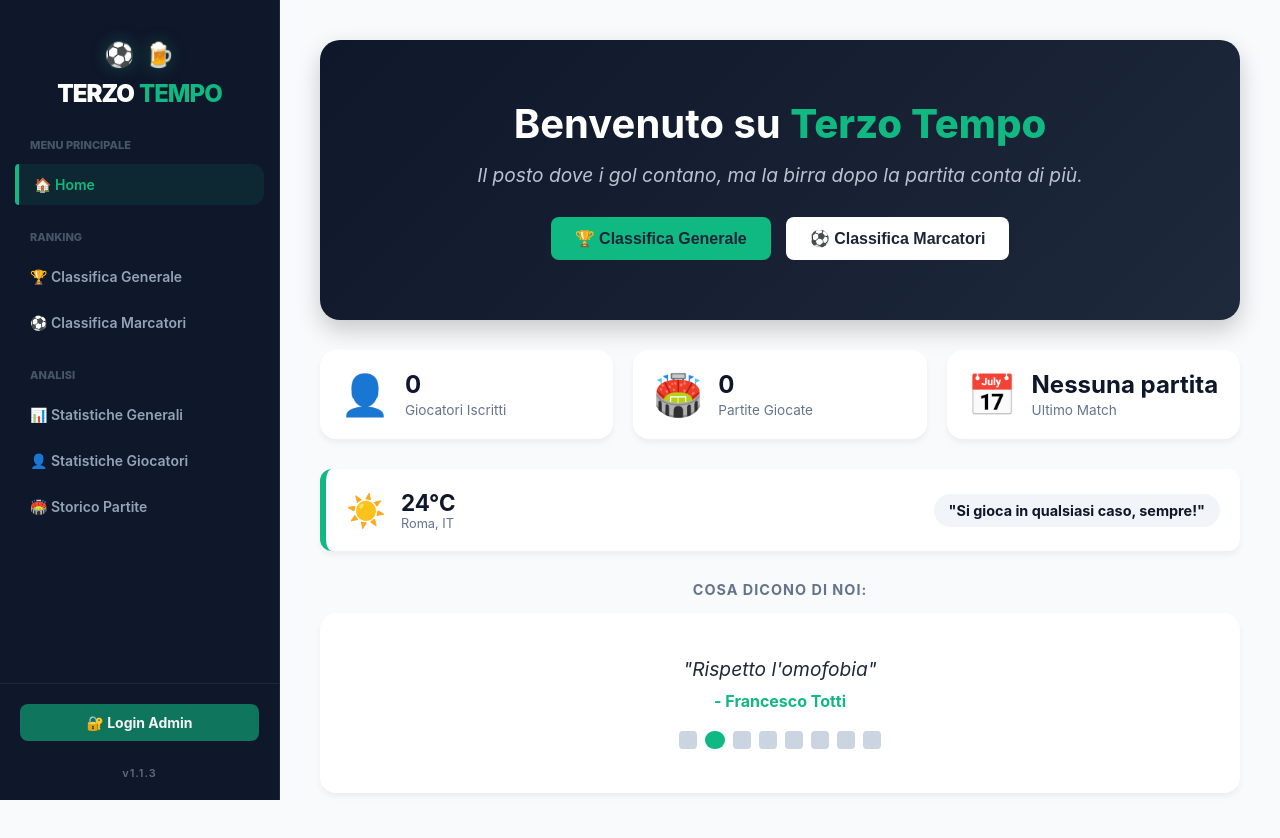
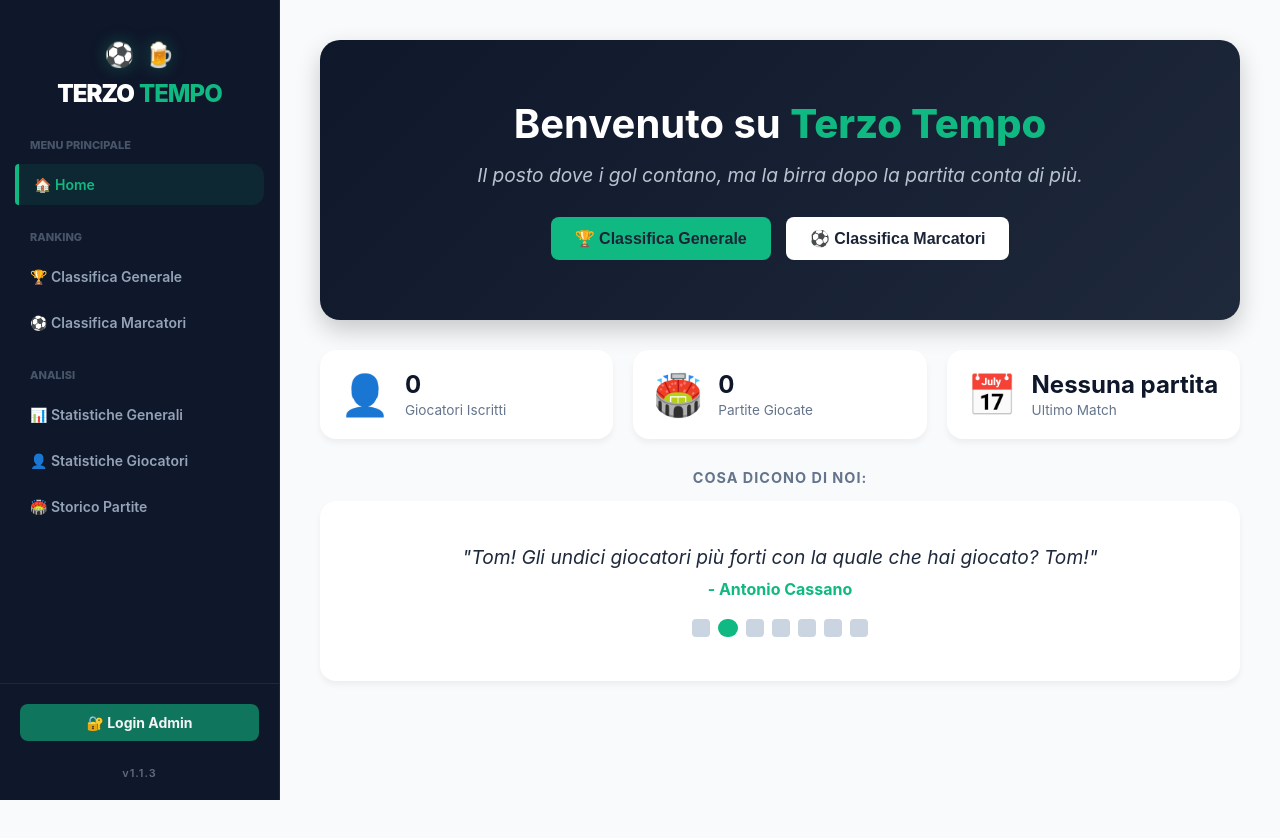
Before and after one commit to LucaRuggeri5/terzo-tempo-app, a React (Vite) app: page / in a window 1280 px wide. Shown: the top 838 px of the page. After the commit the page ends 800 px from the top, so only its background shows below. Built offline with nearby package versions, Linux system fonts and the light colour scheme; no server answers; the database is empty.

Commit message:
eliminato meteo e scritta totti

```diff
--- a/src/pages/HomePage.css
+++ b/src/pages/HomePage.css
@@ -174,52 +174,7 @@
     color: #64748b;
 }
 
-/* Weather Widget */
-.weather-widget {
-    background: white;
-    border-left: 6px solid #10b981;
-    padding: 20px;
-    border-radius: 12px;
-    box-shadow: 0 4px 6px rgba(0, 0, 0, 0.05);
-}
 
-.weather-content {
-    display: flex;
-    justify-content: space-between;
-    align-items: center;
-    flex-wrap: wrap;
-    gap: 15px;
-}
-
-.weather-main {
-    display: flex;
-    align-items: center;
-    gap: 15px;
-}
-
-.weather-icon {
-    font-size: 2rem;
-}
-
-.weather-temp h3 {
-    margin: 0;
-    font-size: 1.4rem;
-}
-
-.weather-temp p {
-    margin: 0;
-    font-size: 0.8rem;
-    color: #64748b;
-}
-
-.weather-message {
-    font-weight: bold;
-    color: #0f172a;
-    background: #f1f5f9;
-    padding: 8px 15px;
-    border-radius: 20px;
-    font-size: 0.9rem;
-}
 
 @keyframes fadeIn {
     from {
--- a/src/pages/HomePage.jsx
+++ b/src/pages/HomePage.jsx
@@ -8,7 +8,6 @@ const HomePage = ({ players, matches }) => {
 
     const quotes = [
         { text: "Se penso quello che dico sai cosa viene fuori...", author: "Antonio Cassano" },
-        { text: "Rispetto l'omofobia", author: "Francesco Totti" },
         { text: "Tom! Gli undici giocatori più forti con la quale che hai giocato? Tom!", author: "Antonio Cassano" },
         { text: "Non chiamatemi arrogante, ma sono campione al Circolo Italia e penso di essere speciale.", author: "José Mourinho" },
         { text: "I rigori al Circolo Italia li sbaglia solo chi ha il coraggio di tirarli", author: "Roberto Baggio" },
@@ -73,21 +72,7 @@ const HomePage = ({ players, matches }) => {
                 </div>
             </section>
 
-            {/* WEATHER WIDGET (SIMULATO) */}
-            <section className="weather-widget">
-                <div className="weather-content">
-                    <div className="weather-main">
-                        <span className="weather-icon">☀️</span>
-                        <div className="weather-temp">
-                            <h3>24°C</h3>
-                            <p>Roma, IT</p>
-                        </div>
-                    </div>
-                    <div className="weather-message">
-                        "Si gioca in qualsiasi caso, sempre!"
-                    </div>
-                </div>
-            </section>
+
 
             {/* CAROSELLO CITAZIONI */}
             <section className="quotes-section">
```
